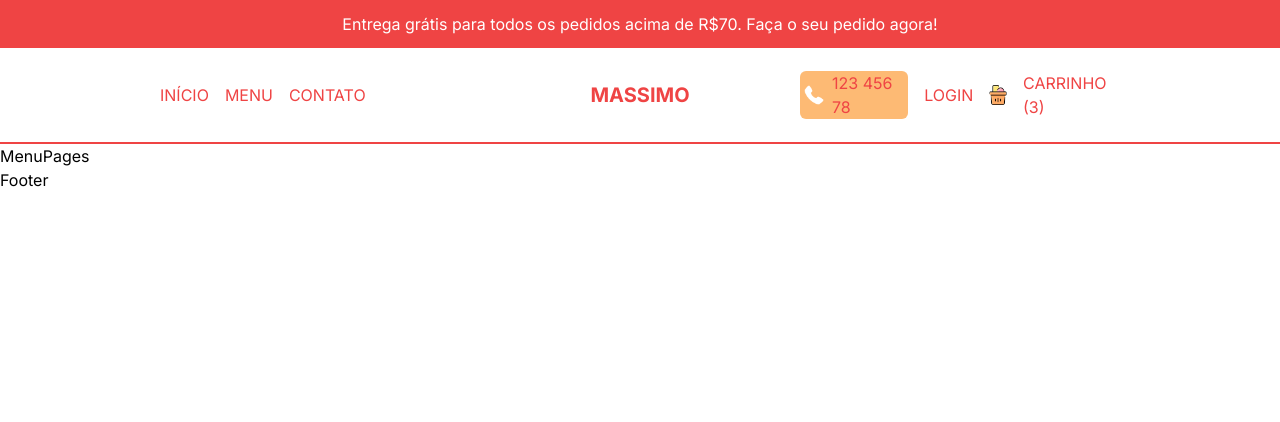
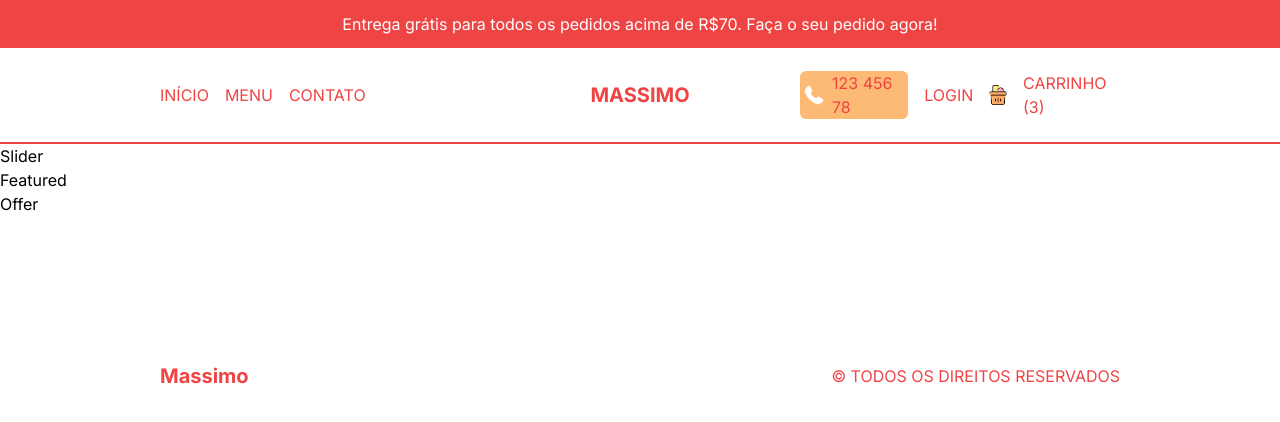
Before and after one commit to cleitonrs/Restaurant, a Next.js app: page / in a window 1280 px wide. Shown: the top 422 px of the page. Built offline with nearby package versions, Linux system fonts and the light colour scheme.

Commit message:
homepage design

```diff
--- a/src/app/page.tsx
+++ b/src/app/page.tsx
@@ -1,9 +1,13 @@
-import React from 'react'
+import Featured from '@/components/Featured'
+import Offer from '@/components/Offer'
+import Slider from '@/components/Slider'
 
-const MenuPages = () => {
+export default function  Home() {
   return (
-    <div>MenuPages</div>
+    <main>
+      <Slider/>
+      <Featured/>
+      <Offer/>
+    </main>
   )
 }
-
-export default MenuPages
--- /dev/null
+++ b/src/components/Featured.tsx
@@ -0,0 +1,9 @@
+import React from 'react'
+
+const Featured = () => {
+  return (
+    <div>Featured</div>
+  )
+}
+
+export default Featured
--- a/src/components/Footer.tsx
+++ b/src/components/Footer.tsx
@@ -1,8 +1,12 @@
+import Link from 'next/link'
 import React from 'react'
 
 const Footer = () => {
   return (
-    <div>Footer</div>
+    <div className='h-12 md:h-24 p-4 lg:p-20 xl:p-40 text-red-500 flex items-center justify-between'>
+      <Link href="/" className='font-bold text-xl'>Massimo</Link>
+      <p className='uppercase'>&copy; Todos os direitos reservados</p>
+    </div>
   )
 }
 
--- /dev/null
+++ b/src/components/Offer.tsx
@@ -0,0 +1,9 @@
+import React from 'react'
+
+const Offer = () => {
+  return (
+    <div>Offer</div>
+  )
+}
+
+export default Offer
--- /dev/null
+++ b/src/components/Slider.tsx
@@ -0,0 +1,9 @@
+import React from 'react'
+
+const Slider = () => {
+  return (
+    <div>Slider</div>
+  )
+}
+
+export default Slider
```
